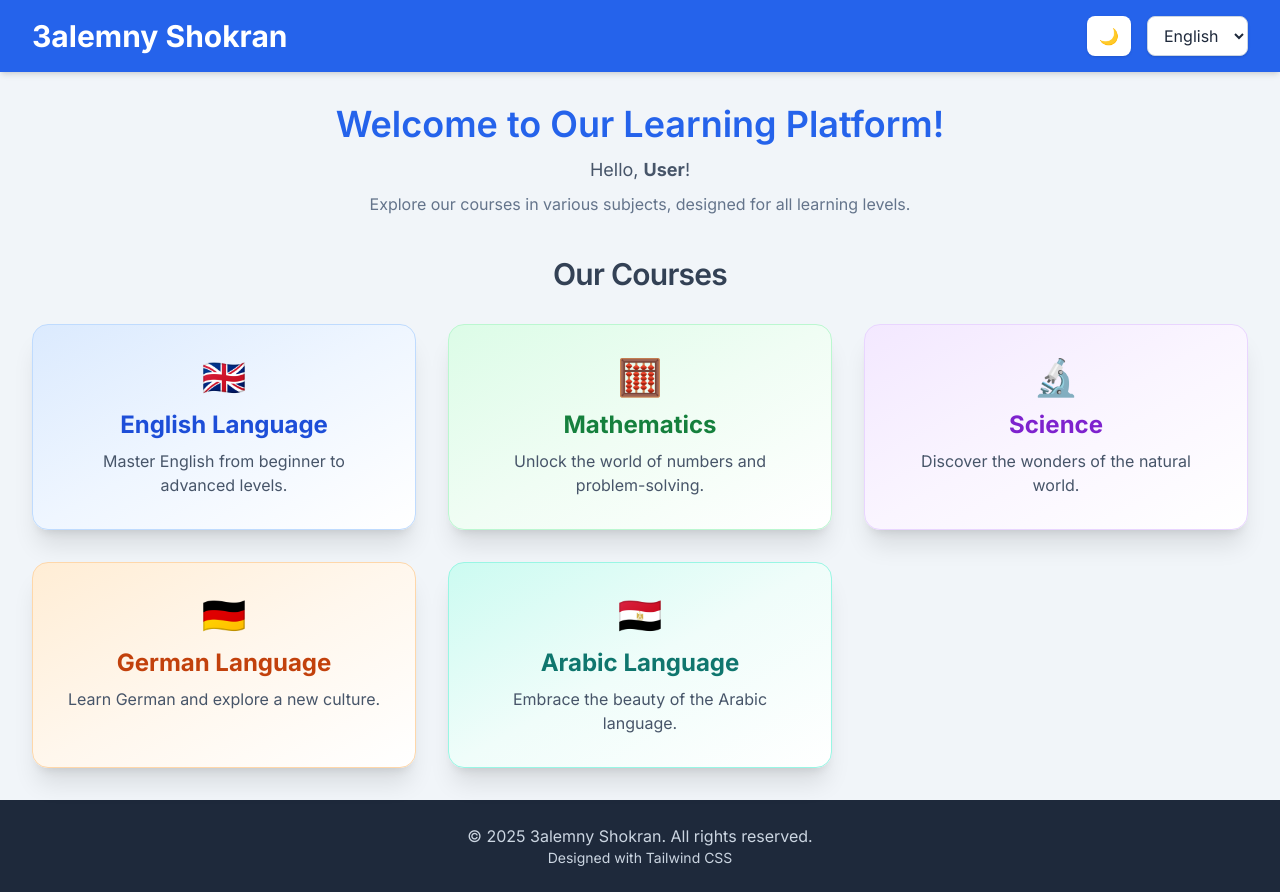
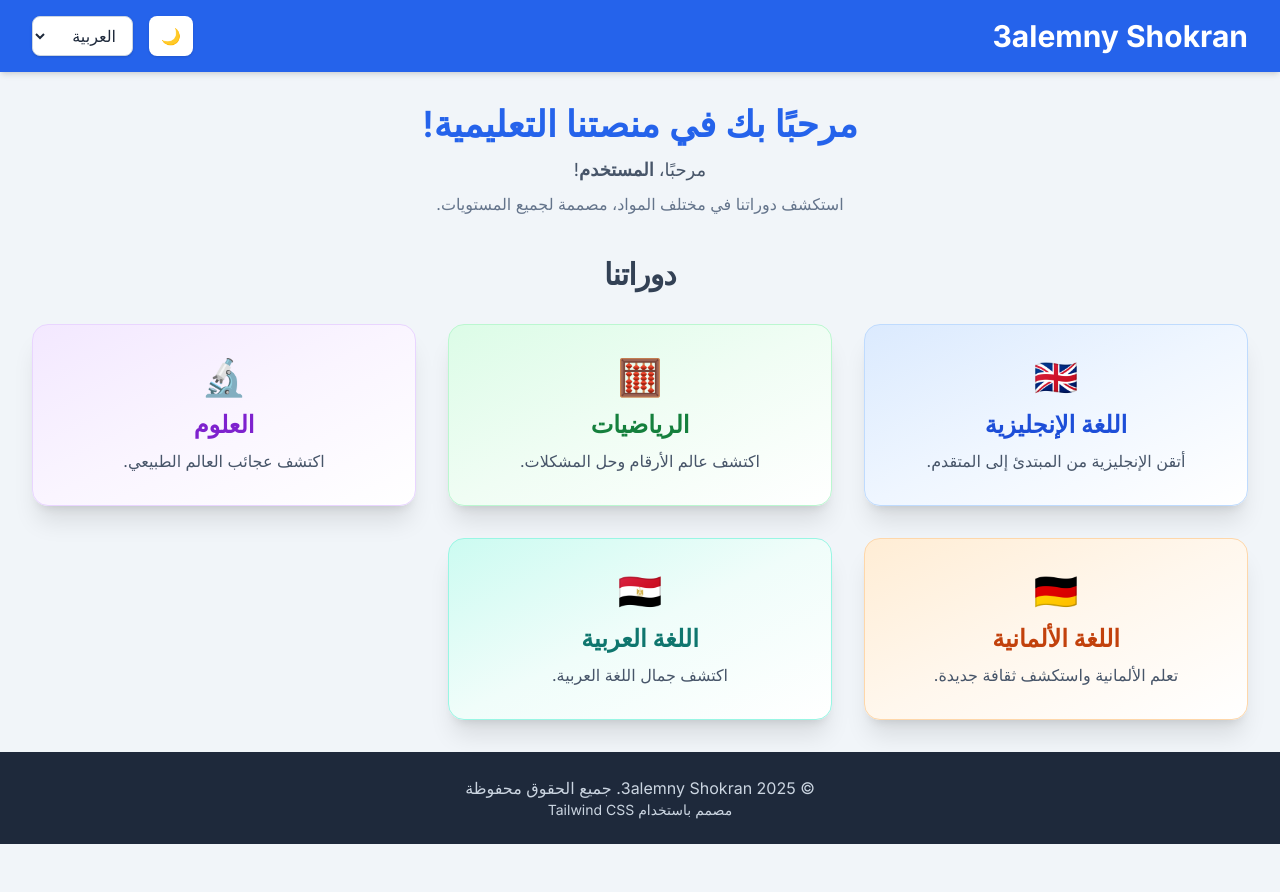
Before and after one commit to 3alemnyshokran/Our-website, a plain HTML site: page index.html in a window 1280 px wide. After the commit the page ends 844 px from the top, so only its background shows below. Drawn offline with nearby package versions, Linux system fonts and the light colour scheme.

Commit message:
Fix translation button: run translation logic after DOMContentLoaded for reliability

```diff
--- a/index.html
+++ b/index.html
@@ -107,6 +107,7 @@
 
   <script src="js/main.js"></script>
   <script>
+    document.addEventListener('DOMContentLoaded', function() {
       // Update current year in footer
       document.getElementById('currentYear').textContent = new Date().getFullYear();
 
@@ -171,10 +172,14 @@
         }
         // Translate visible text (except website name)
         const t = translations[lang];
-      document.querySelector('section.text-center h2').textContent = t.welcome;
-      document.querySelector('section.text-center p.text-lg').innerHTML = t.helloUser;
-      document.querySelector('section.text-center p.text-md').textContent = t.explore;
-      document.querySelector('section > h3').textContent = t.ourCourses;
+        const h2 = document.querySelector('section.text-center h2');
+        const pLg = document.querySelector('section.text-center p.text-lg');
+        const pMd = document.querySelector('section.text-center p.text-md');
+        const h3 = document.querySelector('section > h3');
+        if (h2) h2.textContent = t.welcome;
+        if (pLg) pLg.innerHTML = t.helloUser;
+        if (pMd) pMd.textContent = t.explore;
+        if (h3) h3.textContent = t.ourCourses;
         // Course cards
         const courseTitles = document.querySelectorAll('.course-card h4');
         const courseDescs = document.querySelectorAll('.course-card p');
@@ -191,8 +196,10 @@
           courseDescs[4].textContent = t.arabicDesc;
         }
         // Footer
-      document.querySelector('footer p').innerHTML = `&copy; <span id="currentYear">${new Date().getFullYear()}</span> 3alemny Shokran. ${t.copyright}`;
-      document.querySelector('footer p.text-sm').textContent = t.designed;
+        const footerP = document.querySelector('footer p');
+        const footerPSm = document.querySelector('footer p.text-sm');
+        if (footerP) footerP.innerHTML = `&copy; <span id="currentYear">${new Date().getFullYear()}</span> 3alemny Shokran. ${t.copyright}`;
+        if (footerPSm) footerPSm.textContent = t.designed;
       }
 
       // On page load, set language
@@ -203,6 +210,7 @@
         localStorage.setItem('language', this.value);
         updateLanguage(this.value);
       });
+    });
   </script>
 </body>
 </html>
```
Lines whose indentation alone changed are shown as unchanged.
